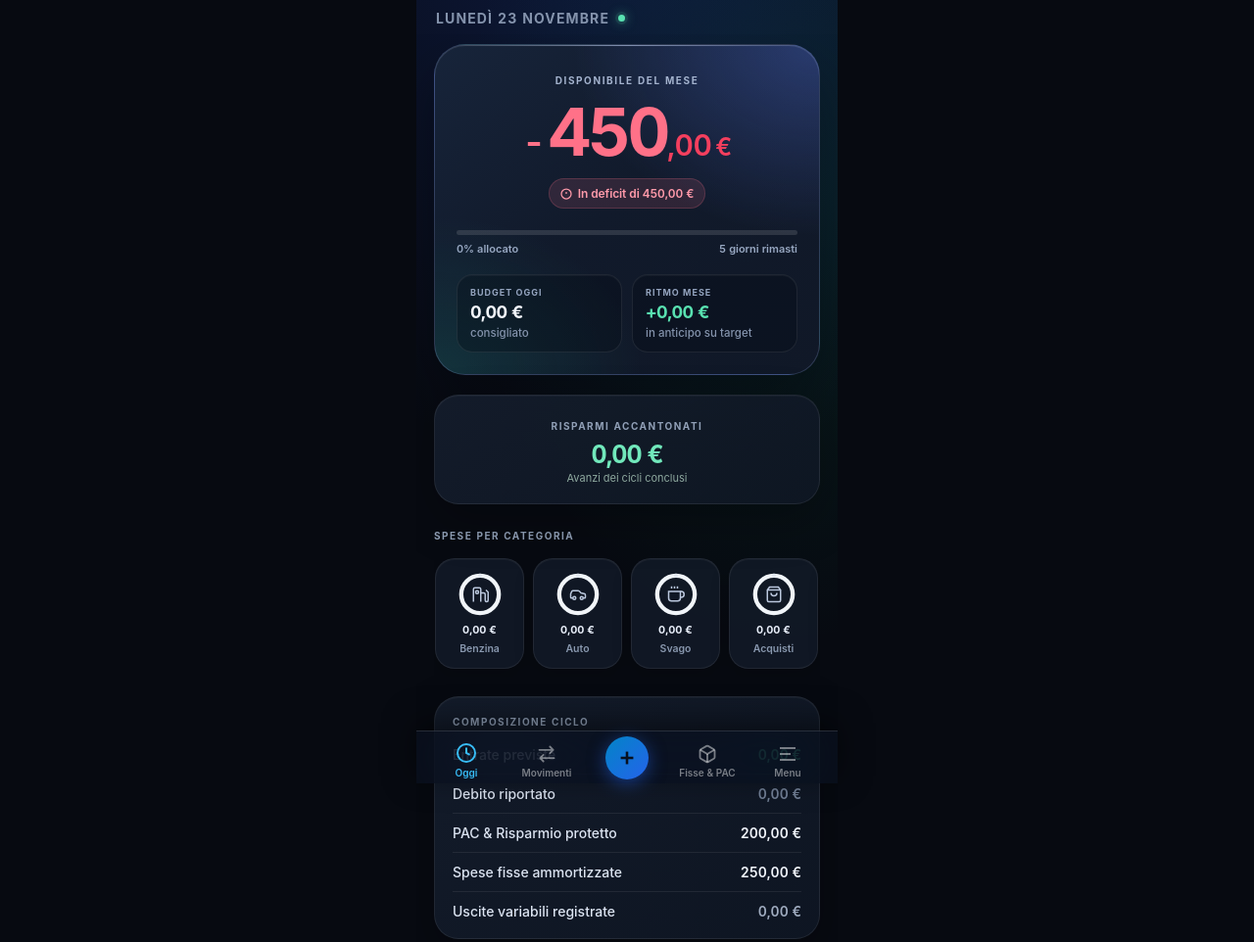
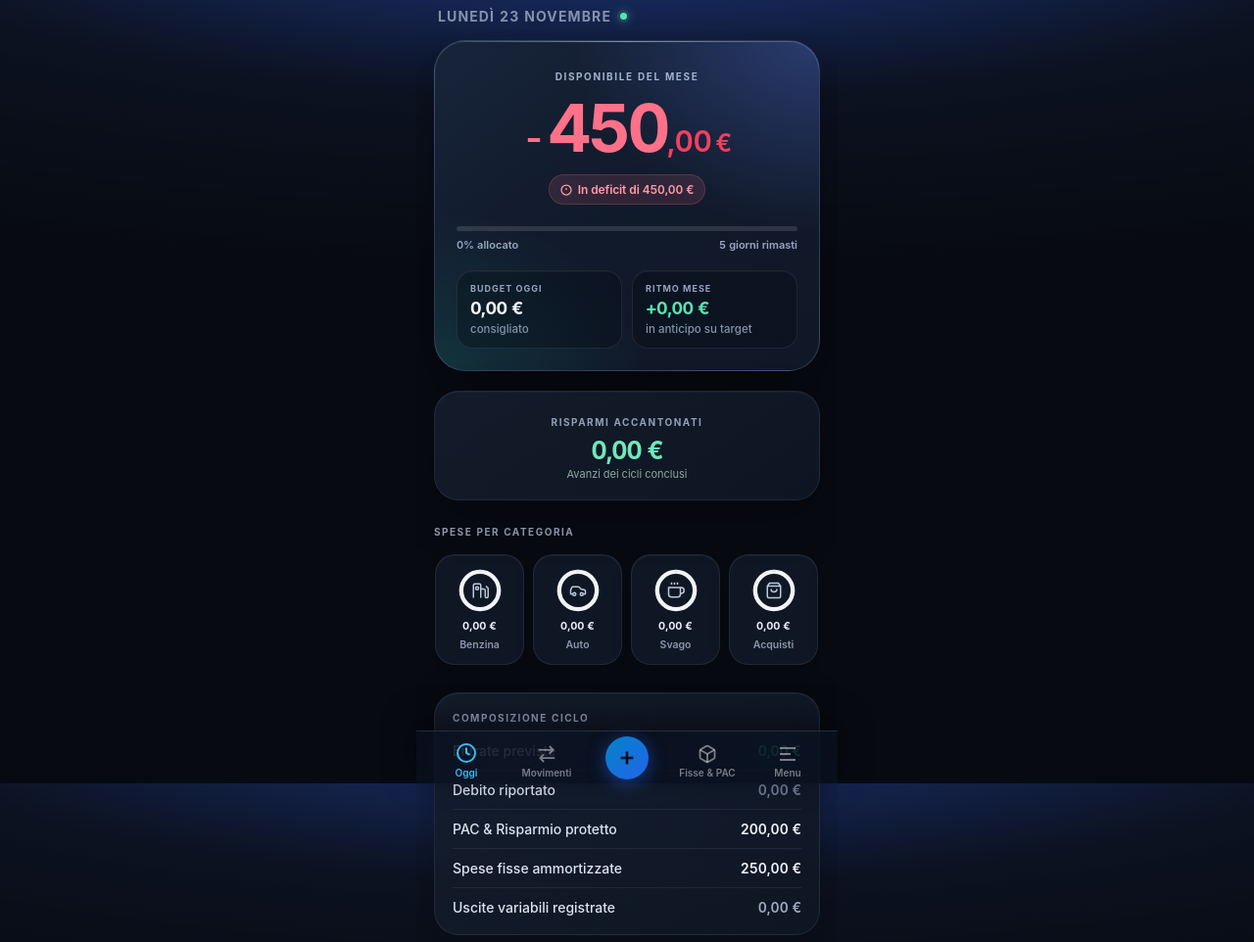
Before and after one commit to emilio51-sv/Finanze, a plain HTML site: page index.html in a window 1280 px wide. Shown: the top 962 px of the page at 98% size. Drawn offline with Linux system fonts and the light colour scheme.

Commit message:
Fix: Seamless gradient behind Dynamic Island and status bar

```diff
--- a/index.html
+++ b/index.html
@@ -3,7 +3,7 @@
 <head>
   <meta charset="UTF-8">
   <meta name="viewport" content="width=device-width, initial-scale=1, viewport-fit=cover, maximum-scale=1.0, user-scalable=no">
-  <meta name="theme-color" content="#080D16">
+  <meta name="theme-color" content="#090E1A">
   <title>Finanze</title>
 
   <meta name="apple-mobile-web-app-capable" content="yes">
@@ -1310,6 +1310,45 @@ body {
   border-radius: 999px !important;
   background: linear-gradient(135deg, #0284C7 0%, #2563EB 100%) !important;
   box-shadow: 0 4px 18px rgba(37, 99, 235, 0.5) !important;
+}
+
+
+/* ===== DYNAMIC ISLAND FULL BLEED FIX ===== */
+html {
+  background: #090E1A !important;
+  background-color: #090E1A !important;
+  min-height: 100% !important;
+}
+
+body {
+  margin: 0 !important;
+  padding: 0 !important;
+  min-height: 100dvh !important;
+  background:
+    radial-gradient(140% 55% at 50% -12%, #1E3A8A 0%, rgba(15, 23, 42, 0.6) 45%, #070A11 85%) !important;
+  background-attachment: fixed !important;
+  background-color: #070A11 !important;
+}
+
+/* L'app-frame diventa trasparente per lasciar filtrare il gradiente dietro la Dynamic Island */
+.app-frame {
+  background: transparent !important;
+  width: 100% !important;
+  max-width: 430px !important;
+  min-height: 100dvh !important;
+  margin: 0 auto !important;
+  display: flex !important;
+  flex-direction: column !important;
+  position: relative !important;
+  padding-bottom: 0 !important;
+}
+
+/* Spaziatura millimetrica sotto la Dynamic Island */
+.copilot-header-fluid {
+  padding-top: calc(8px + env(safe-area-inset-top, 54px)) !important;
+  padding-left: 22px !important;
+  padding-right: 22px !important;
+  padding-bottom: 6px !important;
 }
 
 </style>
--- a/sw.js
+++ b/sw.js
@@ -1,4 +1,4 @@
-const CACHE = "finanze-v8";
+const CACHE = "finanze-v9";
 const ASSETS = ["./", "./index.html", "./manifest.json"];
 
 self.addEventListener("install", (e) => {
```
